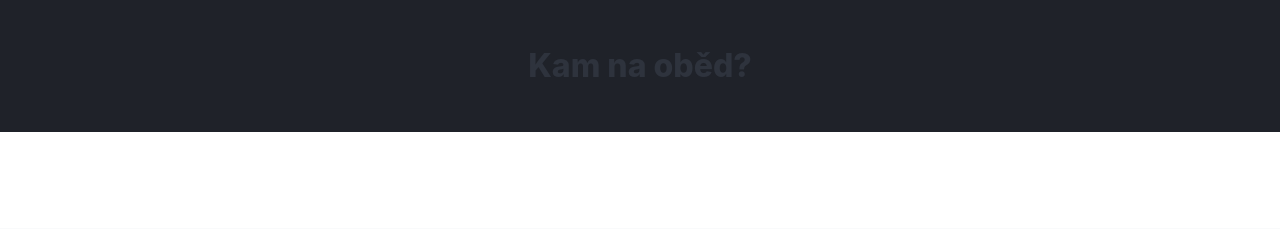
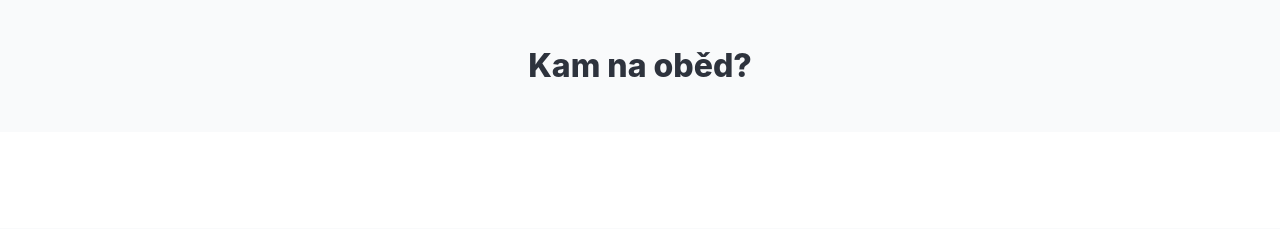
Before and after one commit to MightyDuke/lunch-menu, a Python web app: template lunch_menu/templates/index.html in a window 1280 px wide. Shown: the top 229 px of the page. Run offline with Jinja, Linux system fonts and the light colour scheme; the template is opened without the code that fills it, so the values that code supplies are empty.

Commit message:
Fix light theme

```diff
--- a/lunch_menu/templates/index.html
+++ b/lunch_menu/templates/index.html
@@ -11,7 +11,7 @@
 </head>
 
 <body class="is-clipped">
-    <div class="hero has-background-black-ter">
+    <div class="hero" style="background-color: var(--bulma-scheme-main-bis);">
         <div class="hero-body">
             <div class="container has-text-centered">
                 <div class="title">
```
